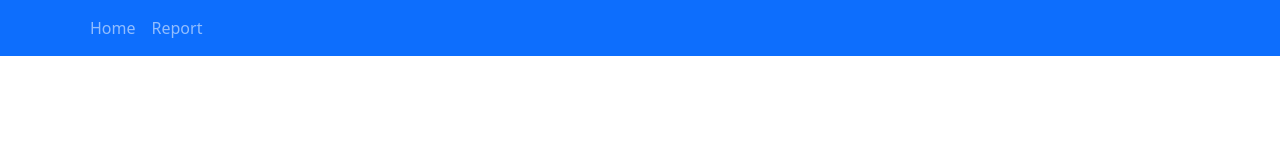
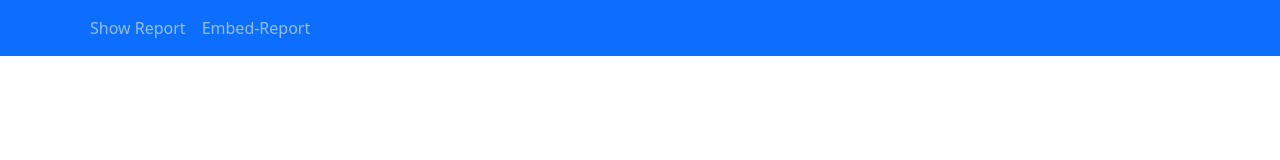
Before and after one commit to ashvinit/powerbi-app, a React (Create React App) app: page /#/Show-Report in a window 1280 px wide. Shown: the top 160 px of the page. Built offline with nearby package versions, Linux system fonts and the light colour scheme.

Commit message:
changed navbars

```diff
--- a/src/App.js
+++ b/src/App.js
@@ -13,11 +13,11 @@ function App() {
         <Router>
           <Switch>
             <Route
-              exact path="/Report"
+              exact path="/#/Show-Report"
               component={Report}
             />
             <Route
-              exact path="/"
+              exact path="/#/Embedded-Report"
               component={Dashboard}
             />
           </Switch>
--- a/src/components/Navbar.js
+++ b/src/components/Navbar.js
@@ -6,10 +6,10 @@ function NavBar () {
         <Navbar bg="primary" variant="dark">
             <Container>
                 <Nav className="me-auto">
-                    <Nav.Link href="/#/">Home</Nav.Link>
-                    <Nav.Link href="/#/Report">Report</Nav.Link>
-                    {/* <Nav.Link href="https://ashvinit.github.io/powerbi-app/#/">Home</Nav.Link> */}
-                    {/* <Nav.Link href="https://ashvinit.github.io/powerbi-app/#/Report">Report</Nav.Link> */}
+                    {/* <Nav.Link href="/#/">Home</Nav.Link> */}
+                    {/* <Nav.Link href="/#/Report">Report</Nav.Link> */}
+                    <Nav.Link href="https://ashvinit.github.io/powerbi-app/#/Show-Report">Show Report</Nav.Link>
+                    <Nav.Link href="https://ashvinit.github.io/powerbi-app/#/Embedded-Report">Embed-Report</Nav.Link>
                 </Nav>
             </Container>
         </Navbar>
```
